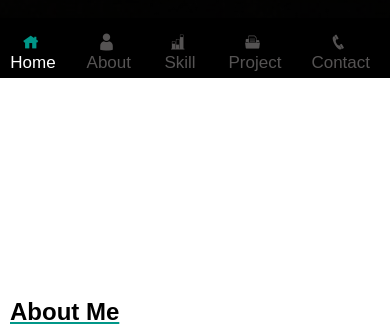
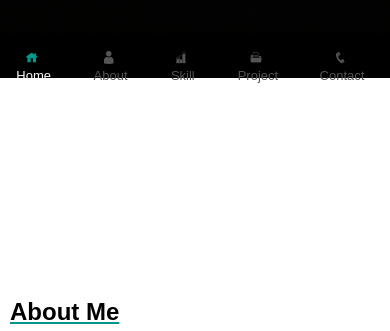
Before and after one commit to galihbagaskoro/galih007.github.io, a plain HTML site: page index.html in a window 390 px wide. Shown: the part 766-1097 px from the top of the page. Drawn offline with Linux system fonts and the light colour scheme.

Commit message:
Update style-galih.css

```diff
--- a/css/style-galih.css
+++ b/css/style-galih.css
@@ -339,7 +339,7 @@ textarea {
 		position: fixed;
 		background-color: black;
 		bottom: 0px;
-		height: 60px;
+		height: 45px;
 		width: 100%;
 	}
 	.profile img {
@@ -360,6 +360,7 @@ textarea {
 	#sidebar #social-media ul li{
 		position: relative;
 		transition: 2s;
+		list-style: none;
 	}
 	#social-media ul li a:hover {
 	background-color: #009688;
@@ -378,7 +379,7 @@ textarea {
 		margin-left: -45px;
 	}
 	#menu ul li {
-		list-style-type: none;
+		list-style: none;
 		text-align: center;
 		margin-bottom: 30px;
 	}
@@ -386,7 +387,7 @@ textarea {
 		text-decoration: none;
 		color: rgb(85, 83, 83);
 		transition: 0.3s;
-		font-size: 17px;
+		font-size: 13px;
 		justify-content: space-between;
 	}
 	#menu ul li a:hover,
```
